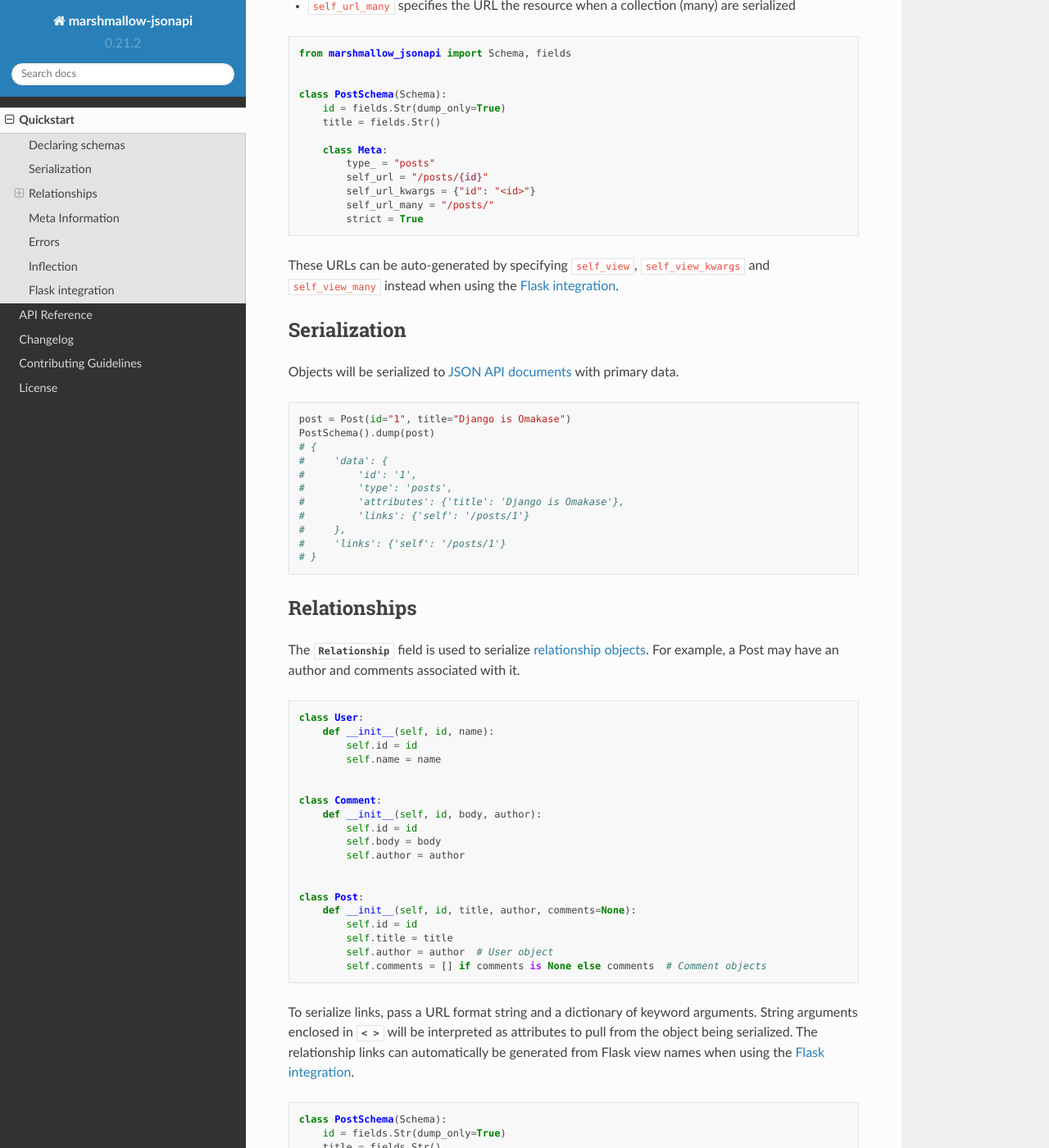
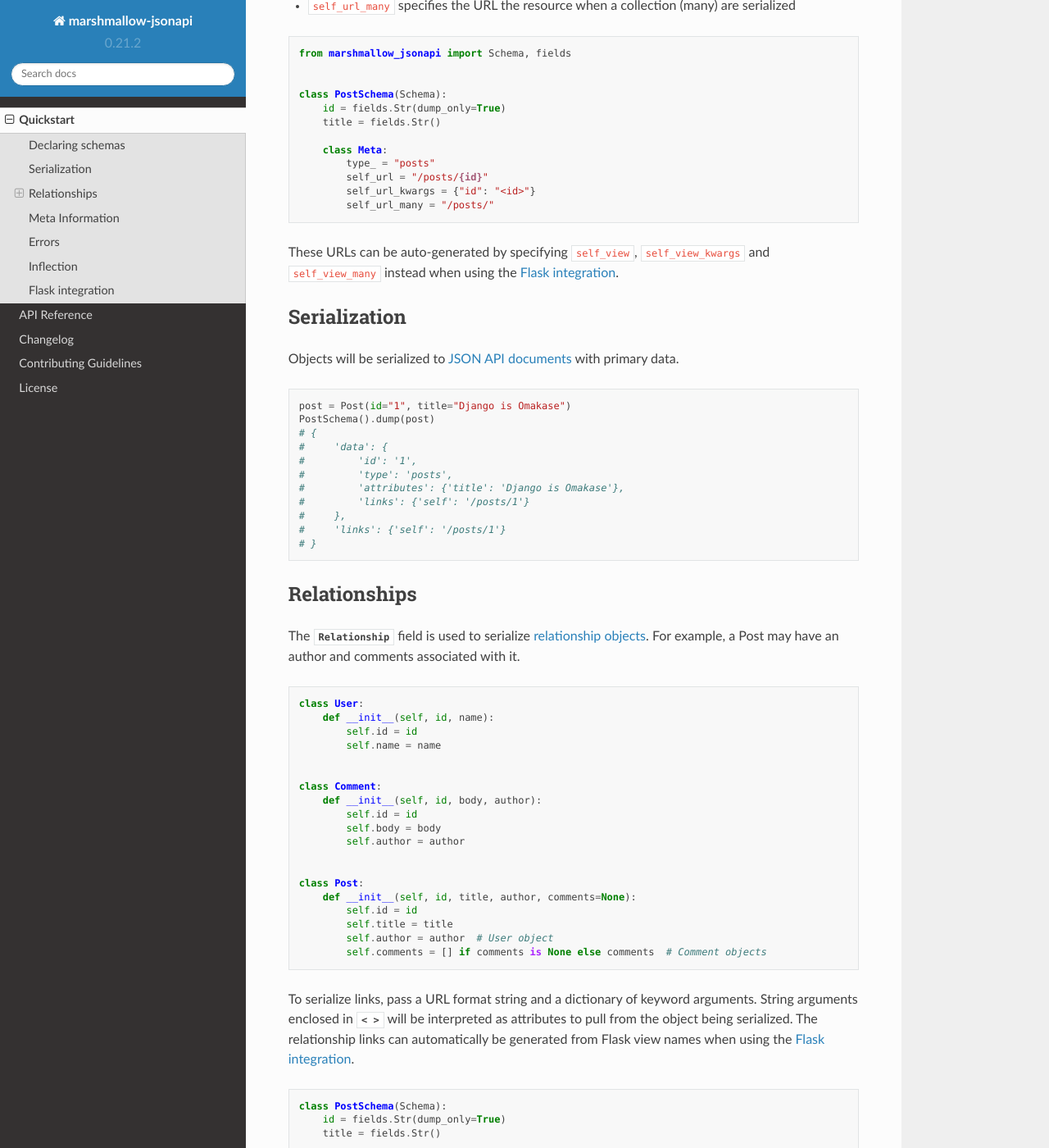
Before and after one commit to marshmallow-code/marshmallow-jsonapi, a Sphinx documentation site: the page built from docs/quickstart.rst, in a window 1280 px wide and 1400 px high, scrolled down 829 px. Shown: the whole window at 82% size. Built offline with Sphinx 7.4.7 and the Read the Docs theme 2.0.0, drawn with Linux system fonts in a browser that asks for light colours; some of the changed text lies outside the part shown.

Commit message:
Remove `strict` usage from docs

```diff
--- a/README.rst
+++ b/README.rst
@@ -52,7 +52,6 @@ marshmallow-jsonapi provides a simple way to produce JSON API-compliant data in
 
         class Meta:
             type_ = "posts"
-            strict = True
 
 
     post_schema = PostSchema()
--- a/docs/quickstart.rst
+++ b/docs/quickstart.rst
@@ -46,7 +46,6 @@ Automatic self-linking is supported through these Meta options:
             self_url = "/posts/{id}"
             self_url_kwargs = {"id": "<id>"}
             self_url_many = "/posts/"
-            strict = True
 
 These URLs can be auto-generated by specifying ``self_view``, ``self_view_kwargs``
 and ``self_view_many`` instead when using the :ref:`flask-integration`.
@@ -115,7 +114,6 @@ To serialize links, pass a URL format string and a dictionary of keyword argumen
 
         class Meta:
             type_ = "posts"
-            strict = True
 
 
     user = User(id="94", name="Laura")
@@ -161,7 +159,6 @@ You can serialize `resource linkages <http://jsonapi.org/format/#document-resour
 
         class Meta:
             type_ = "posts"
-            strict = True
 
 
     PostSchema().dump(post)
@@ -215,7 +212,6 @@ Compound documents
 
         class Meta:
             type_ = "posts"
-            strict = True
 
 
     class CommentSchema(Schema):
@@ -234,7 +230,6 @@ Compound documents
 
         class Meta:
             type_ = "comments"
-            strict = True
 
 
     class UserSchema(Schema):
@@ -243,7 +238,6 @@ Compound documents
 
         class Meta:
             type_ = "users"
-            strict = True
 
 Just as with nested fields the ``schema`` can be a class or a string with a simple or fully qualified class name. Make sure to import the schema beforehand.
 
@@ -348,7 +342,6 @@ the meta object within a `document’s "top level" <http://jsonapi.org/format/#d
 
         class Meta:
             type_ = "users"
-            strict = True
 
 
     user = {"name": "Alice", "document_meta": {"page": {"offset": 10}}}
@@ -381,7 +374,6 @@ The :class:`.ResourceMeta` field is used to serialize the meta object within a `
 
         class Meta:
             type_ = "users"
-            strict = True
 
 
     user = {"name": "Alice", "resource_meta": {"active": True}}
@@ -416,7 +408,6 @@ Errors
 
         class Meta:
             type_ = "authors"
-            strict = True
 
 
     author_data = {
```
Also changed, not shown: 1 other file.
